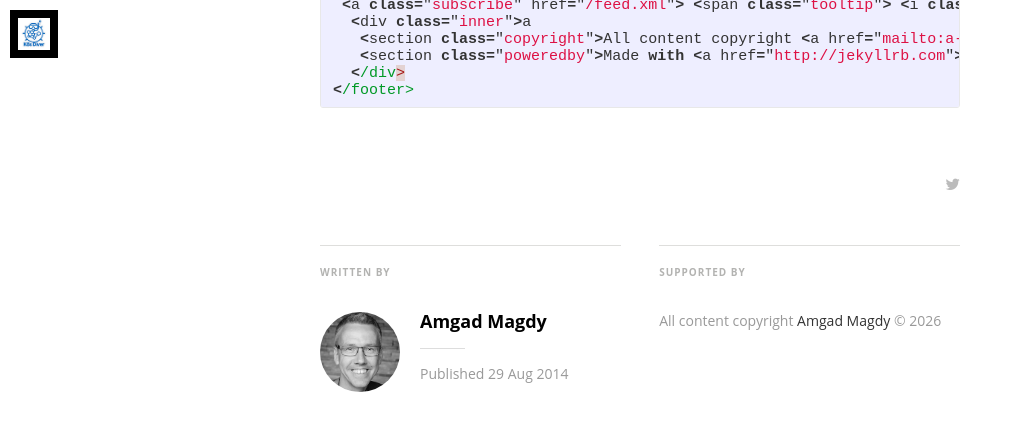
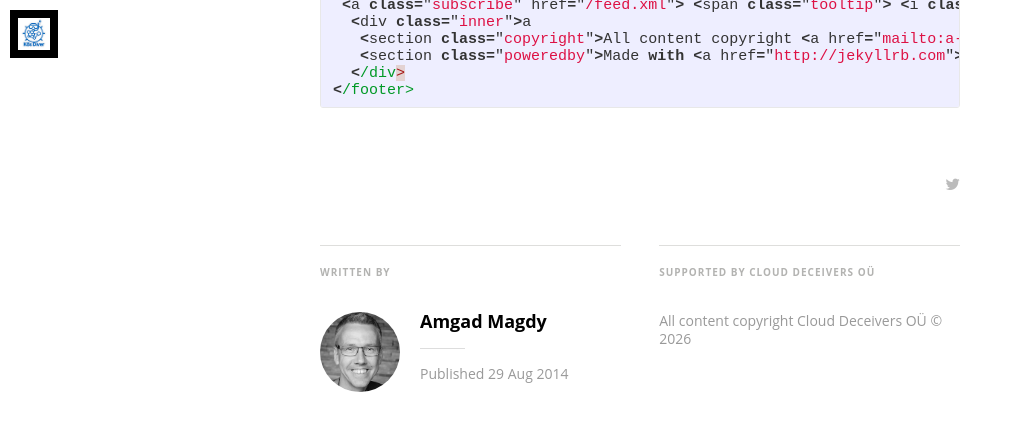
Before and after one commit to k8sdiver/k8sdiver.github.io, a Jekyll site: the page built from _posts/2014-08-29-welcome-to-jekyll.markdown, in a window 1280 px wide and 900 px high, scrolled down 1677 px, cut to the strip 0-478 px from the top of the window. Shown: the top 431 px of the strip, without its empty margins (0-1013 px from the left). Built offline with Jekyll 4.4.1, drawn with Linux system fonts in a browser that asks for light colours; nearby versions of some CDN libraries; some web fonts are replaced.

Commit message:
Update post.html

```diff
--- a/_layouts/post.html
+++ b/_layouts/post.html
@@ -78,10 +78,10 @@
           </div>
           {{/post}}
           <div class="isRight">
-            <h5 class="index-headline featured"><span>Supported by</span></h5>
+            <h5 class="index-headline featured"><span>Supported by Cloud Deceivers OÜ</span></h5>
             <footer class="site-footer">
               <div class="inner">
-                <section class="copyright">All content copyright <a href="{{@blog.url}}/">{{site.author}}</a> &copy; {{ site.time | date: '%Y' }}</section>
+                <section class="copyright">All content copyright Cloud Deceivers OÜ &copy; {{ site.time | date: '%Y' }}</section>
               </div>
             </footer>
           </div>
```
